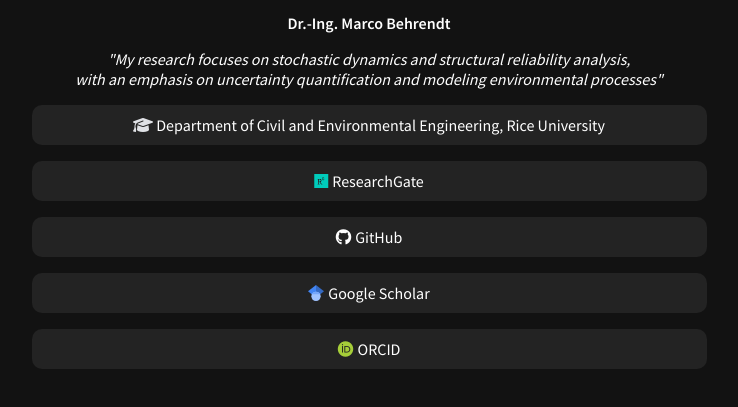
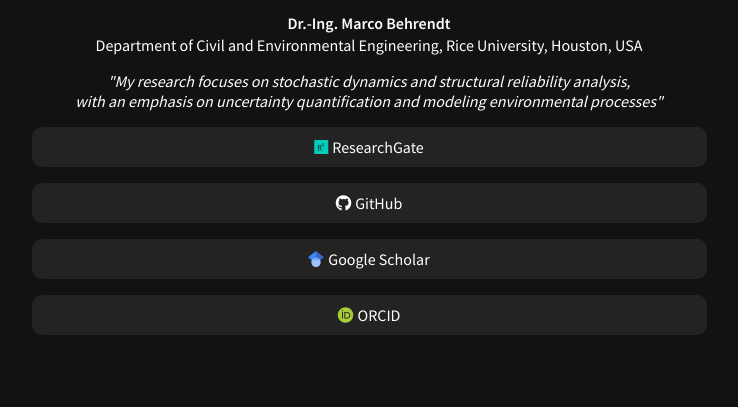
Before and after one commit to marcobehrendt/marcobehrendt.github.io, a plain HTML site: page index.html in a window 1280 px wide. Shown: the part 199-606 px from the top of the page, without its empty margins (271-1009 px from the left). Drawn offline with Linux system fonts and the light colour scheme; some icons are missing.

Commit message:
Update affiliation

```diff
--- a/css/style.css
+++ b/css/style.css
@@ -51,7 +51,7 @@
   font-weight: normal;
   text-align: center;
   max-width: 675px;
-  margin: 16px auto 0;
+  margin: 2px auto 0;
 }
 
 .text {
--- a/index.html
+++ b/index.html
@@ -28,18 +28,14 @@
       />
     </div>
 
-    <div class="name">Dr.-Ing. Marco Behrendt</div>
+    <div class="name">Dr.-Ing. Marco Behrendt <br> </div>
+
+	<div class="affiliation">Department of Civil and Environmental Engineering, Rice University, Houston, USA</div>
 
 	<div class="text">"My research focuses on stochastic dynamics and structural reliability analysis, <br>with an emphasis on uncertainty quantification and modeling environmental processes"</div>
 
+
     <div class="links">
-      <a
-        class="link"
-        href="https://cee.rice.edu/"
-        target="_blank"
-      >
-        <i class="fa-solid fa-graduation-cap" style="color: #E0E2E6;"></i> Department of Civil and Environmental Engineering, Rice University
-      </a>
 
 	  <a
         class="link"
```
